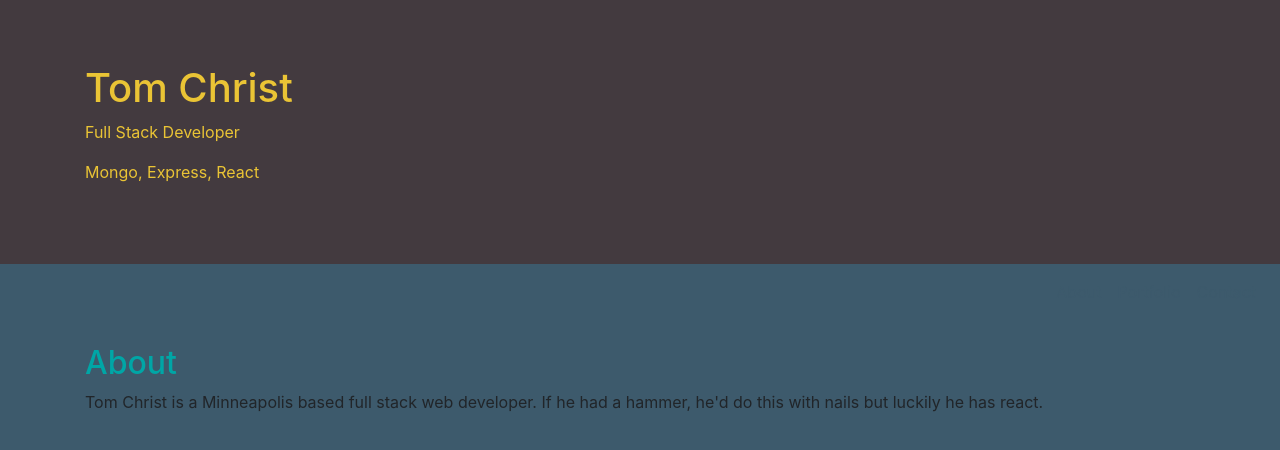
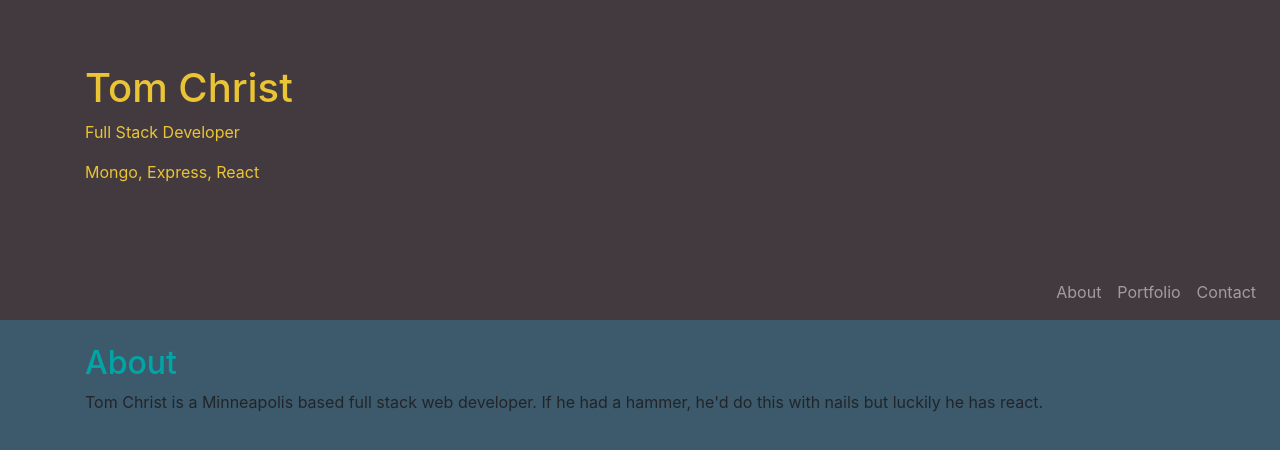
Before and after one commit to kiselblat/kiselblat.github.io, a React (Create React App) app: page / in a window 1280 px wide. Shown: the top 450 px of the page. Built offline with nearby package versions, Linux system fonts and the light colour scheme.

Commit message:
Slimming down and removing unnecessary complications

```diff
--- a/src/components/Navigator/index.js
+++ b/src/components/Navigator/index.js
@@ -1,27 +1,20 @@
 import React from 'react';
-import { Link } from 'react-router-dom';
 import { Nav, Navbar } from 'react-bootstrap';
 
 export const Navigator = () => (
-  <Navbar expand="md">
+  <Navbar expand="md" sticky="top" bg="dark" variant="dark" className="text-light">
       <Navbar.Brand href="/"></Navbar.Brand>
       <Navbar.Toggle aria-controls="basic-navbar-nav" />
       <Navbar.Collapse id="basic-navbar-nav">
         <Nav className="ml-auto">
           <Nav.Item>
-            <Nav.Link>
-              <Link to="/">About</Link>
-            </Nav.Link>
+            <Nav.Link href="/">About</Nav.Link>
           </Nav.Item>
           <Nav.Item>
-            <Nav.Link>
-              <Link to="/portfolio">Portfolio</Link>
-            </Nav.Link>
+            <Nav.Link href="/portfolio">Portfolio</Nav.Link>
           </Nav.Item>
           <Nav.Item>
-            <Nav.Link>
-              <Link to="/contact">Contact</Link>
-            </Nav.Link>
+            <Nav.Link href="/contact">Contact</Nav.Link>
           </Nav.Item>
         </Nav>
       </Navbar.Collapse>
```
